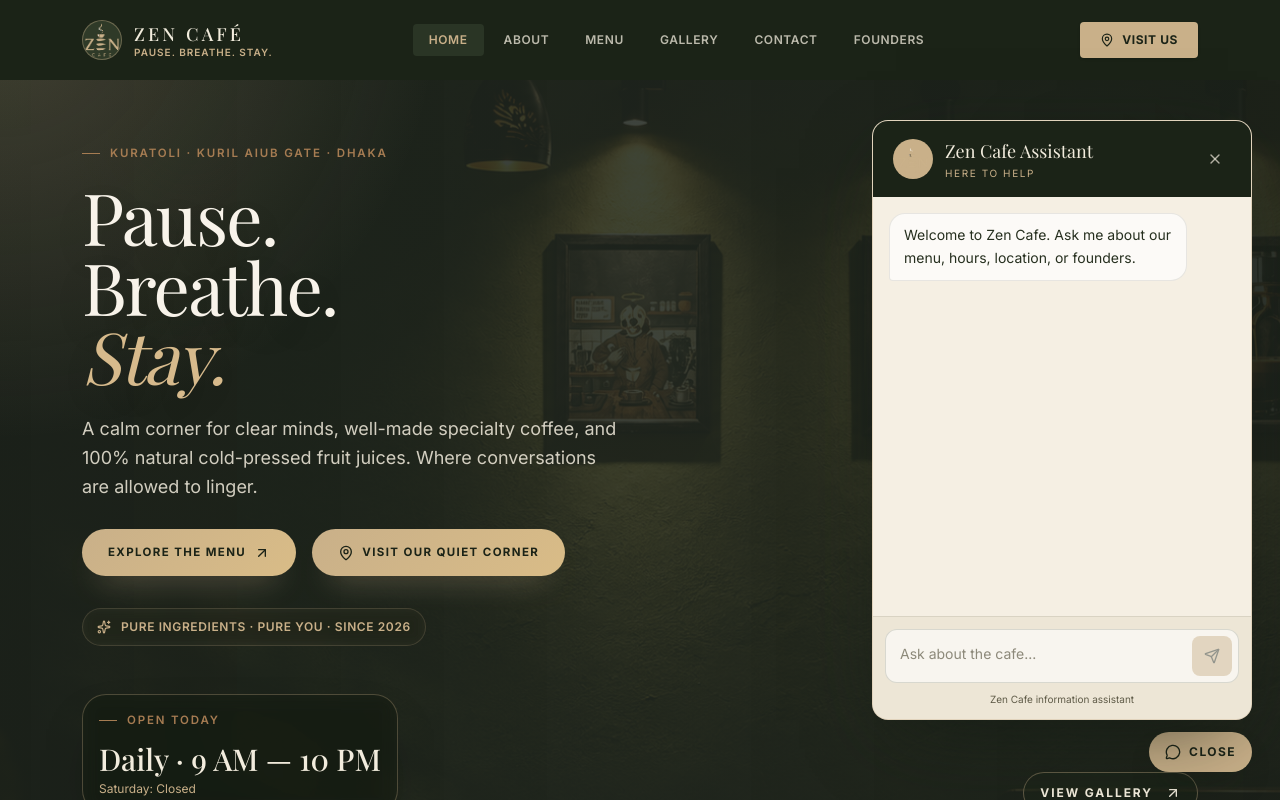
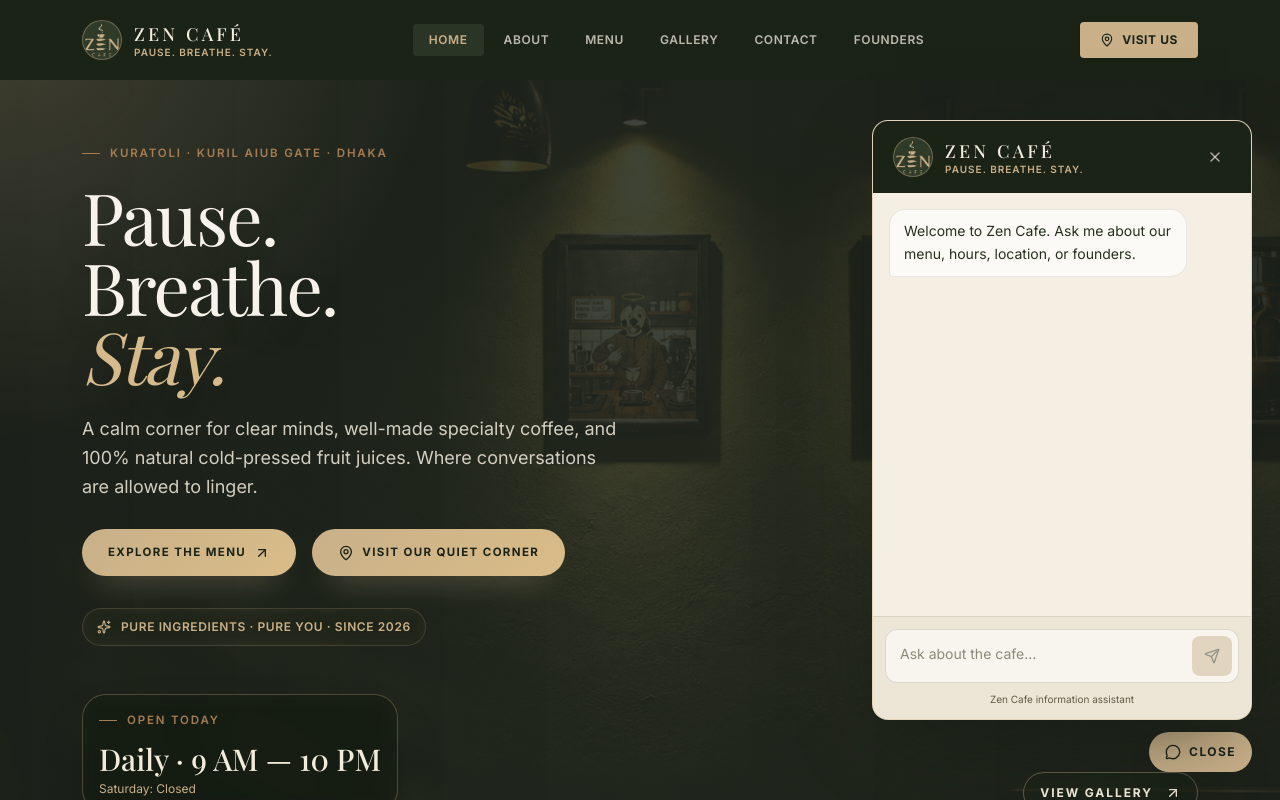
Before and after one commit to pritomchowhan/ZEN-CAFE-WEBSITE, a React (Vite) app: page / in a window 1280 px wide. Both pictures are taken after a click on the button "ASK ZEN". Shown: the top 800 px of the page. Built offline with nearby package versions, Linux system fonts and the light colour scheme; a web font is replaced by a local one.

Commit message:
Match assistant logo to site header

```diff
--- a/src/components/CafeChatbot.tsx
+++ b/src/components/CafeChatbot.tsx
@@ -89,12 +89,12 @@ export const CafeChatbot: React.FC = () => {
         >
           <header className="flex items-center justify-between bg-[#1b2317] px-5 py-4 text-[#f2ecdd]">
             <div className="flex items-center gap-3">
-              <div className="flex h-10 w-10 shrink-0 items-center justify-center overflow-hidden rounded-full bg-[#c9b089] p-1">
-                <img src="/Zen-Cafe.png" alt="Zen Cafe logo" className="h-full w-full object-contain" />
+              <div className="flex h-10 w-10 shrink-0 items-center justify-center overflow-hidden rounded-full border border-[#c9b089]/40 bg-[#2f3a28] transition-transform hover:scale-105">
+                <img src="/Zen-Cafe.png" alt="Zen Cafe logo" className="h-full w-full object-cover" />
               </div>
               <div>
-                <h2 className="font-serif-title text-lg">Zen Cafe Assistant</h2>
-                <p className="text-[10px] uppercase tracking-[0.16em] text-[#c9b089]">Here to help</p>
+                <h2 className="font-serif-title block text-lg font-medium tracking-[0.18em] text-[#f2ecdd]">ZEN CAFÉ</h2>
+                <p className="-mt-1 block text-[10px] font-semibold uppercase tracking-widest text-[#c9b089]">Pause. Breathe. Stay.</p>
               </div>
             </div>
             <button
```
